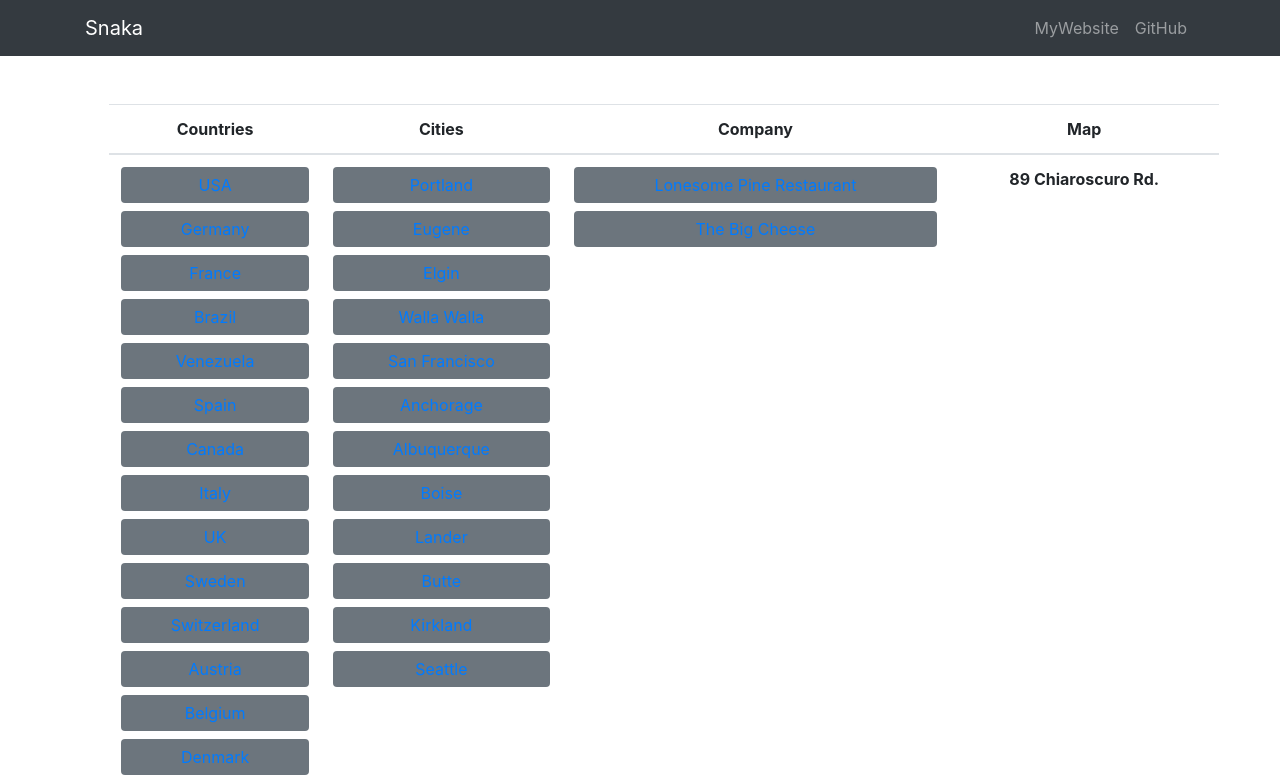
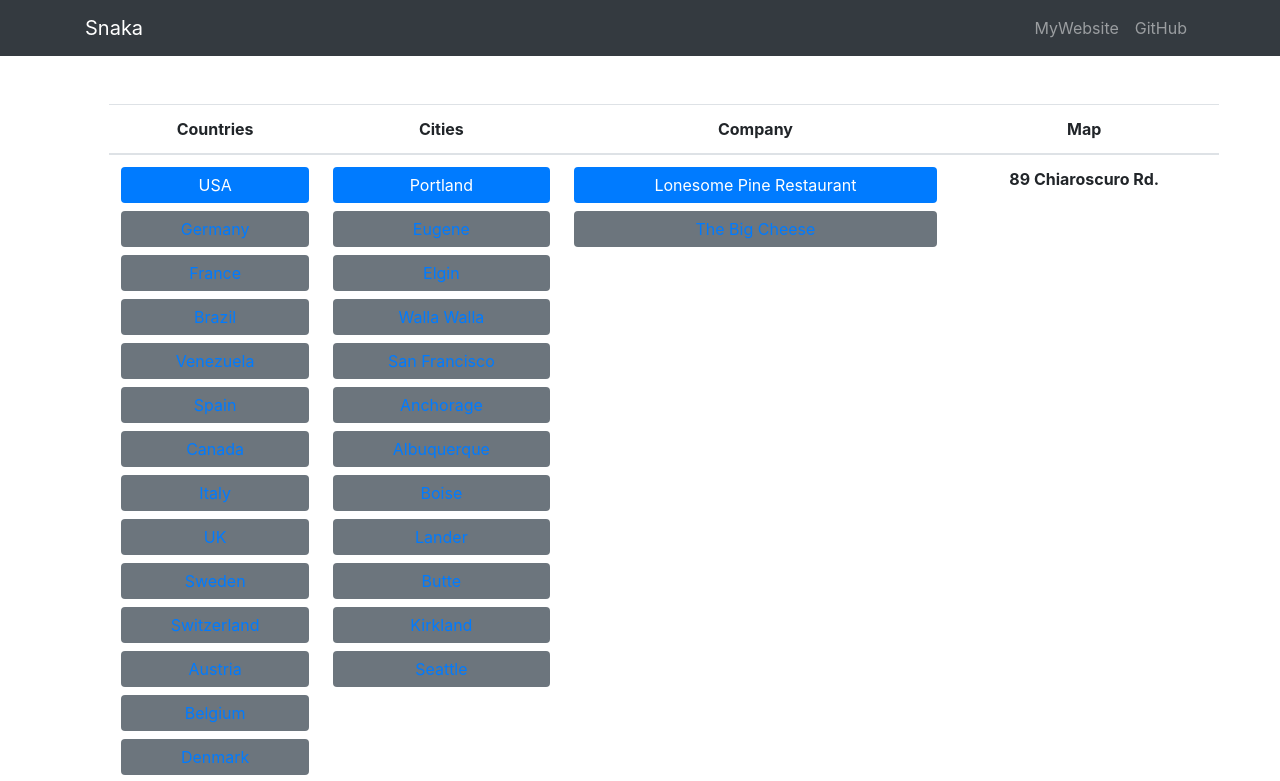
Before and after one commit to edenkes/CompanysBrowzwear, a React (Create React App) app: page / in a window 1280 px wide. Shown: the top 781 px of the page. Built offline with nearby package versions, Linux system fonts and the light colour scheme.

Commit message:
Add onClick event

```diff
--- a/src/components/CompanyTable.js
+++ b/src/components/CompanyTable.js
@@ -21,10 +21,30 @@ function sort(countriesList) {
     })
 }
 
+function getCompanies(countriesList, countryName, cityName) {
+    for (let i = 0; i < countriesList.length; i++) {
+        if (countriesList[i].name === countryName) {
+            for (let j = 0; j < countriesList[i].cities.length; j++) {
+                if (countriesList[i].cities[j].name === cityName) {
+                    return countriesList[i].cities[j].companies;
+                }
+            }
+        }
+    }
+    return null
+}
+
+function getCitiesList(countriesList, countryName) {
+    for (let i = 0; i < countriesList.length; i++) {
+        if (countriesList[i].name === countryName) {
+            return countriesList[i].cities;
+        }
+    }
+    return null}
+
 class CompanyTable extends Component {
 
     state = {
-        // list: {ed: 'ed'},
         countriesList: [],
         citiesList: [],
         companyList: [],
@@ -1143,7 +1163,7 @@ class CompanyTable extends Component {
         };
         // });
 
-        const countriesList = this.parseList(list['Customers'])
+        const countriesList = this.parseList(list['Customers']);
 
         if(countriesList){
             this.setState({
@@ -1187,18 +1207,7 @@ class CompanyTable extends Component {
                 return null
             }
 
-            function getCompanies(countries, countryName, cityName) {
-                for (let i = 0; i < countries.length; i++) {
-                    if (countries[i].name === countryName) {
-                        for (let j = 0; j < countries[i].cities.length; j++) {
-                            if (countries[i].cities[j].name === cityName) {
-                                return countries[i].cities[j].companies;
-                            }
-                        }
-                    }
-                }
-                return null
-            }
+
 
             if (isContain(countriesList, countryName)) {
                 const cities = getCities(countriesList, countryName);
@@ -1281,6 +1290,58 @@ class CompanyTable extends Component {
 
     };
 
+    changeCity = (event) => {
+        const countryName = event.target.textContent;
+        const citiesList = getCitiesList(this.state.countriesList, countryName);
+
+        this.setState({
+
+            citiesList: citiesList,
+            companyList: citiesList[0].companies,
+
+            countryName: countryName,
+            cityName: citiesList[0].name,
+            companyName: citiesList[0].companies[0].name,
+            companyAddress: citiesList[0].companies[0].Address,
+        })
+    };
+
+    changeCompany = (event) => {
+        const cityName = event.target.textContent;
+        const companyList = getCompanies(this.state.countriesList, this.state.countryName, cityName);
+
+        this.setState({
+            companyList: companyList,
+
+            cityName: cityName,
+            companyName: companyList[0].name,
+            companyAddress: companyList[0].Address,
+        })
+    };
+
+    changeLocation = (event) => {
+        // event.preventDefault();
+        // console.log('value ',event.target.textContent)
+
+        // event.target.style.color = 'red';
+        this.setState({
+            companyName: event.target.textContent,
+            companyAddress: this.getCompanyAddress(this.state.countriesList, this.state.countryName, this.state.cityName, event.target.textContent),
+
+        });
+    };
+
+    getCompanyAddress = (countriesList, countryName, cityName, companyName) => {
+        for (let i = 0; i < countriesList.length; i++)
+            if (countriesList[i].name === countryName)
+                for (let j = 0; j < countriesList[i].cities.length; j++)
+                    if (countriesList[i].cities[j].name === cityName)
+                        for (let k = 0; k < countriesList[i].cities[j].companies.length; k++)
+                            if (countriesList[i].cities[j].companies[k].name === companyName) {
+                                return countriesList[i].cities[j].companies[k].Address;
+                            }
+        return null
+    };
 
     render() {
 
@@ -1311,7 +1372,11 @@ class CompanyTable extends Component {
                         <th>
                             <ul className="list-group">
                                 {countriesList.map(({name}) => (
-                                    <Button block className="btn btn-outline-primary border-0 " key={name}>
+                                    name === this.state.countryName ? <Button block className="btn btn-outline-primary active border-0" key={name}>
+                                            {name}
+                                        </Button>
+                                        :
+                                        <Button block className="btn btn-outline-primary border-0" onClick={this.changeCity.bind(this)} key={name}>
                                             {name}
                                         </Button>
                                 ))}
@@ -1320,7 +1385,11 @@ class CompanyTable extends Component {
                         <th>
                             <ul className="list-group">
                                 {citiesList.map(({name}) => (
-                                    <Button block className="btn btn-outline-primary border-0 " key={name}>
+                                    name === this.state.cityName ? <Button block className="btn btn-outline-primary active border-0" key={name}>
+                                            {name}
+                                        </Button>
+                                        :
+                                        <Button block className="btn btn-outline-primary border-0" onClick={this.changeCompany.bind(this)} key={name}>
                                             {name}
                                         </Button>
                                 ))}
@@ -1329,7 +1398,12 @@ class CompanyTable extends Component {
                         <th>
                             <ul className="list-group">
                                 {companyList.map(({name}) => (
-                                    <Button block className="btn btn-outline-primary border-0 " key={name}>
+
+                                    name === this.state.companyName ? <Button block className="btn btn-outline-primary active border-0" key={name}>
+                                            {name}
+                                        </Button>
+                                        :
+                                        <Button block className="btn btn-outline-primary border-0" onClick={this.changeLocation.bind(this)} key={name}>
                                             {name}
                                         </Button>
                                 ))}
```
Lines whose indentation alone changed are shown as unchanged.
